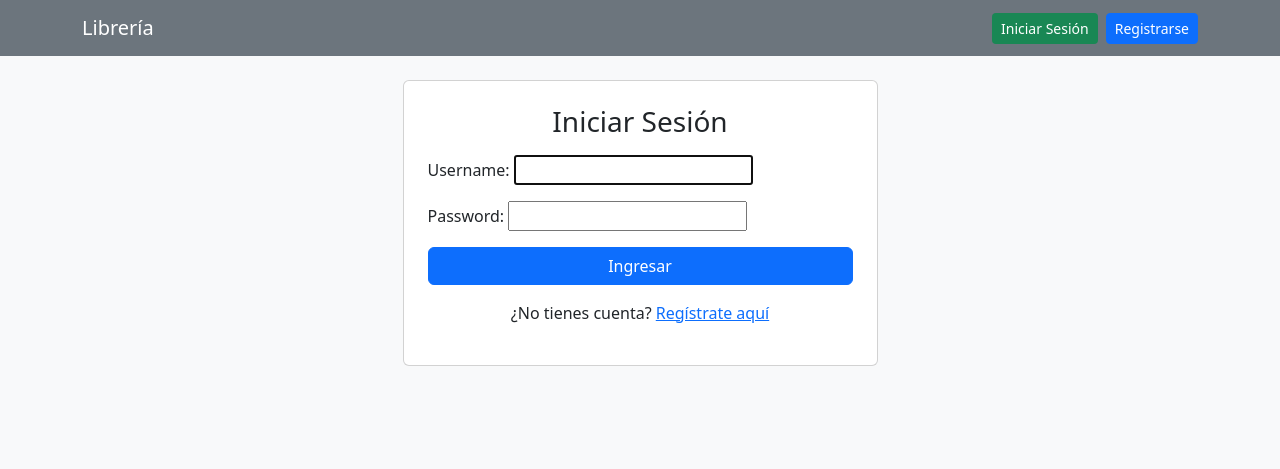
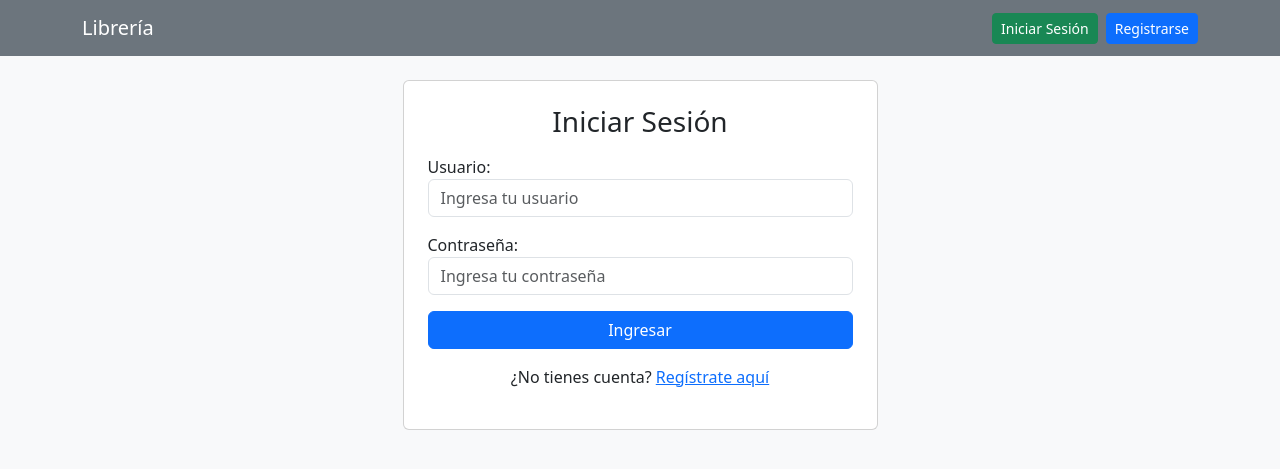
Before and after one commit to AugustoLorenzoGassos/DJango-proyecto-final, a Django app: a page that uses libros/templates/base.html in a window 1280 px wide. Shown: the top 469 px of the page. Run offline with Django 5.2, Linux system fonts and the light colour scheme.

Commit message:
Actualiación de cambios de idioma

```diff
--- a/libros/forms.py
+++ b/libros/forms.py
@@ -1,5 +1,12 @@
 from django import forms
 from .models import Libro
+from django.contrib.auth.forms import AuthenticationForm, UserCreationForm, PasswordChangeForm
+#from django.contrib.auth.models import User
+from django.contrib.auth import get_user_model
+from django.contrib.auth.password_validation import validate_password
+from django.core.exceptions import ValidationError
+
+User = get_user_model()
 
 class LibroForm(forms.ModelForm):
     class Meta:
@@ -11,3 +18,167 @@ class LibroForm(forms.ModelForm):
             'categoria': forms.Select(attrs={'class': 'form-select'}),
             'estado': forms.Select(attrs={'class': 'form-select'}),
         }
+
+class CustomLoginForm(AuthenticationForm):
+    username = forms.CharField(
+        label='Usuario',  # <--- Aquí cambias la etiqueta
+        widget=forms.TextInput(attrs={
+            'class': 'form-control',
+            'placeholder': 'Ingresa tu usuario'
+        })
+    )
+
+    password = forms.CharField(
+        label="Contraseña",
+        widget=forms.PasswordInput(attrs={
+            'class':'form-control',
+            'placeholder':'Ingresa tu contraseña'
+        })
+    )
+
+class CustomerUserCreationForm(UserCreationForm):
+    username = forms.CharField(
+        label='Usuario',
+        help_text= 'Requerido. 150 caracteres o menos. Solo letras, dígitos y @/./+/-/_',
+        widget=forms.TextInput(attrs={
+            'class':'form-control'
+        })
+    )
+    password1 = forms.CharField(
+        label="Contraseña",
+        help_text='Mínimo 8 caracteres. No debe ser fácil de adivinar.',
+        widget=forms.PasswordInput(attrs={
+             'class':'form-control',
+             'placeholder':'Crea tu contraseña segura'
+        })
+    )
+    password2 = forms.CharField(
+        label="Confirmar contraseña",
+        help_text='Mínimo 8 caracteres. No debe ser fácil de adivinar.',
+        widget=forms.PasswordInput(attrs={
+             'class':'form-control',
+             'placeholder':'Repite tu contraseña segura'
+        })
+    )
+
+    class Meta(UserCreationForm.Meta):
+        model = User
+        fields = ('username',)
+        # Sobrescribir el mensaje predeterminado cuando las contraseñas no coinciden
+        error_messages = {
+            'password_mismatch': 'Las contraseñas no coinciden. Por favor, verifica e inténtalo de nuevo.'
+        }
+
+    def clean_username(self):
+        username = self.cleaned_data.get('username')
+
+        # Verificar si el usuario ya existe con mensaje en español
+        if User.objects.filter(username=username).exists():
+            raise forms.ValidationError('Este nombre de usuario ya está registrado. Elige otro.')
+
+        return username
+
+    def clean_password1(self):
+        password1 = self.cleaned_data.get('password1')
+        username = self.cleaned_data.get('username')
+
+        if password1:
+            user = User(username=username) if username else None
+            try:
+                validate_password(password1, user=user)
+            except ValidationError as error:
+                mensajes_espanol = {
+                    'password_too_similar': 'La contraseña es demasiado similar al nombre de usuario.',
+                    'password_too_short': 'La contraseña es demasiado corta. Debe tener al menos 8 caracteres.',
+                    'password_too_common': 'Esta contraseña es muy común. Por favor elige una más segura.',
+                    'password_entirely_numeric': 'La contraseña no puede estar compuesta solo por números.',
+                }
+                errores_traducidos = []
+                for e in error.error_list:
+                    mensaje = mensajes_espanol.get(e.code, e.message)
+                    errores_traducidos.append(mensaje)
+
+                # Elevar error asociado a password1
+                raise forms.ValidationError(errores_traducidos)
+
+        return password1
+
+    def clean_password2(self):
+        password2 = self.cleaned_data.get('password2')
+        username = self.cleaned_data.get('username')
+
+        if password2:
+            user = User(username=username) if username else None
+            try:
+                validate_password(password2, user=user)
+            except ValidationError as error:
+                mensajes_espanol = {
+                    'password_too_similar': 'La contraseña es demasiado similar al nombre de usuario.',
+                    'password_too_short': 'La contraseña es demasiado corta. Debe tener al menos 8 caracteres.',
+                    'password_too_common': 'Esta contraseña es muy común. Por favor elige una más segura.',
+                    'password_entirely_numeric': 'La contraseña no puede estar compuesta solo por números.',
+                }
+                errores_traducidos = []
+                for e in error.error_list:
+                    mensaje = mensajes_espanol.get(e.code, e.message)
+                    errores_traducidos.append(mensaje)
+
+                # Elevar error asociado a password1
+                raise forms.ValidationError(errores_traducidos)
+
+        return password2
+
+class CustomChangePassword(PasswordChangeForm):
+    username = forms.CharField(
+        label='Usuario',
+        help_text= 'Requerido. 150 caracteres o menos. Solo letras, dígitos y @/./+/-/_',
+        widget=forms.TextInput(attrs={
+            'class':'form-control'
+        })
+    )
+    password1 = forms.CharField(
+        label="Contraseña",
+        help_text='Mínimo 8 caracteres. No debe ser fácil de adivinar.',
+        widget=forms.PasswordInput(attrs={
+             'class':'form-control',
+             'placeholder':'Crea tu contraseña segura'
+        })
+    )
+    password2 = forms.CharField(
+        label="Confirmar contraseña",
+        help_text='Mínimo 8 caracteres. No debe ser fácil de adivinar.',
+        widget=forms.PasswordInput(attrs={
+             'class':'form-control',
+             'placeholder':'Repite tu contraseña segura'
+        })
+    )
+
+
+"""
+    def clean(self):
+            cleaned_data = super().clean()
+            username = cleaned_data.get('username')
+            password = cleaned_data.get('password1')
+
+            if username and password:
+                # Crear usuario temporal para comprobar similitud con el nombre
+                user = User(username=username)
+                try:
+                    # Ejecuta los validadores de contraseñas de Django
+                    validate_password(password, user=user)
+                except ValidationError as error:
+                    # Mapeo de códigos de error nativos a español
+                    mensajes_espanol = {
+                        'password_too_similar': 'La contraseña es demasiado similar al nombre de usuario.',
+                        'password_too_short': 'La contraseña es demasiado corta. Debe tener al menos 8 caracteres.',
+                        'password_too_common': 'Esta contraseña es demasiado común. Elige una más segura.',
+                        'password_entirely_numeric': 'La contraseña no puede contener únicamente números.',
+                    }
+
+                    for e in error.error_list:
+                        # Si el error está en nuestro diccionario, usamos la versión en español
+                        mensaje = mensajes_espanol.get(e.code, e.message)
+                        self.add_error('password1', mensaje)
+
+            return cleaned_data
+"""
--- a/libros/templates/base.html
+++ b/libros/templates/base.html
@@ -12,13 +12,13 @@
             <div class="d-flex">
                 {% if user.is_authenticated %}
                     <span class="navbar-text me-3">Hola, {{ user.username }}</span>
-                    <a href="{% url 'cambiar_password' %}" class="btn btn-outline-light btn-sm me-2">Cambiar Contraseña</a>
+                    <a href="{% url 'cambiar_password' %}" class="btn btn-success btn-sm me-2">Cambiar Contraseña</a>
                     <form method="post" action="{% url 'logout' %}" class="d-inline">
                         {% csrf_token %}
-                        <button type="submit" class="btn btn-outline-danger btn-sm">Cerrar Sesión</button>
+                        <button type="submit" class="btn btn-danger btn-sm">Cerrar Sesión</button>
                     </form>
                 {% else %}
-                    <a href="{% url 'login' %}" class="btn bg-success text-white btn-sm me-2">Iniciar Sesión</a>
+                    <a href="{% url 'login' %}" class="btn btn-success text-white btn-sm me-2">Iniciar Sesión</a>
                     <a href="{% url 'registro' %}" class="btn btn-primary btn-sm">Registrarse</a>
                 {% endif %}
             </div>
--- a/libros/views.py
+++ b/libros/views.py
@@ -3,24 +3,27 @@ from django.contrib.auth.mixins import LoginRequiredMixin
 from django.contrib.auth.views import LoginView, LogoutView, PasswordChangeView
 from django.contrib.auth.forms import UserCreationForm
 from django.views.generic import ListView, DetailView, CreateView, UpdateView, DeleteView
+from django.shortcuts import render,redirect
 from .models import Libro
-from .forms import LibroForm
+from .forms import LibroForm, CustomLoginForm, CustomerUserCreationForm, CustomChangePassword
 
 # --- VISTAS DE AUTENTICACIÓN Y USUARIOS ---
 
 class CustomLoginView(LoginView):
     template_name = 'registration/login.html'
+    authentication_form = CustomLoginForm
     redirect_authenticated_user = True
 
 class CustomLogoutView(LogoutView):
     next_page = 'login'
 
 class RegistroView(CreateView):
-    form_class = UserCreationForm
+    form_class = CustomerUserCreationForm
     template_name = 'registration/registro.html'
     success_url = reverse_lazy('login')
 
 class CustomPasswordChangeView(LoginRequiredMixin, PasswordChangeView):
+    from_clas = CustomChangePassword
     template_name = 'registration/cambiar_password.html'
     success_url = reverse_lazy('libro_list')
 
```
Also changed, not shown: db.sqlite3.
